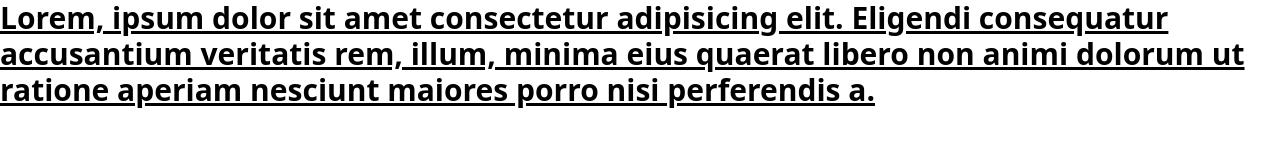
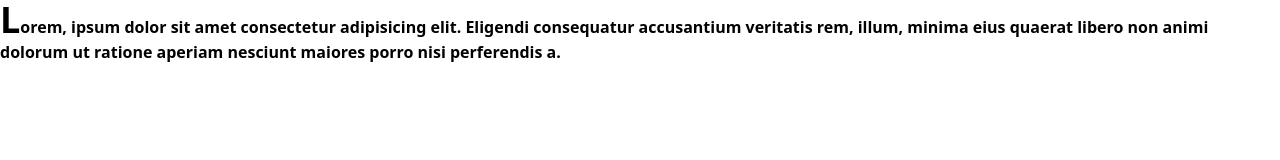
Before and after one commit to mistersakil/tailwind-css-practice, a website: page index.html in a window 1280 px wide. Drawn offline with Linux system fonts and the light colour scheme.

Commit message:
tailwind varients

```diff
--- a/index.html
+++ b/index.html
@@ -6,7 +6,7 @@
     <link href="./dist/styles.css" rel="stylesheet" />
   </head>
   <body>
-    <h1 class="text-3xl font-bold underline">
+    <h1 class="text-1xl font-bold first-letter:text-4xl">
       Lorem, ipsum dolor sit amet consectetur adipisicing elit. Eligendi
       consequatur accusantium veritatis rem, illum, minima eius quaerat libero
       non animi dolorum ut ratione aperiam nesciunt maiores porro nisi
```
Also changed, not shown: dist/styles.css.
